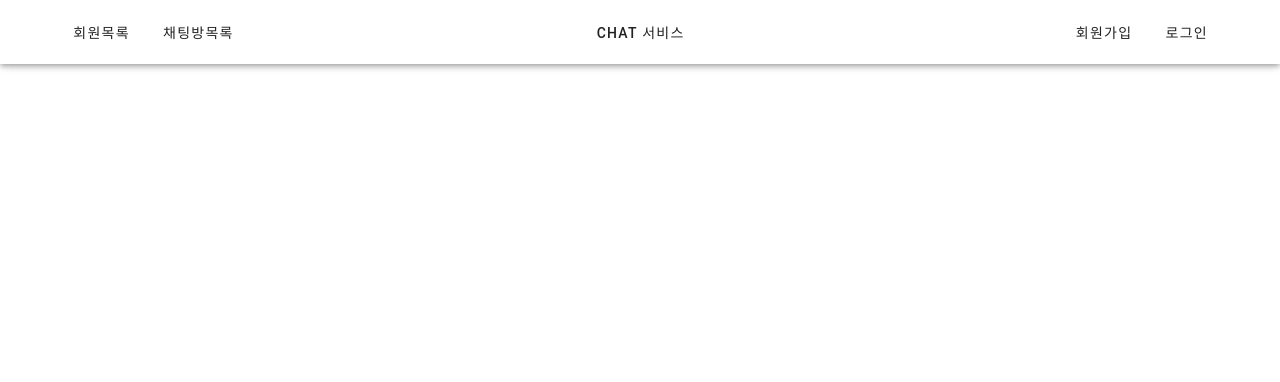
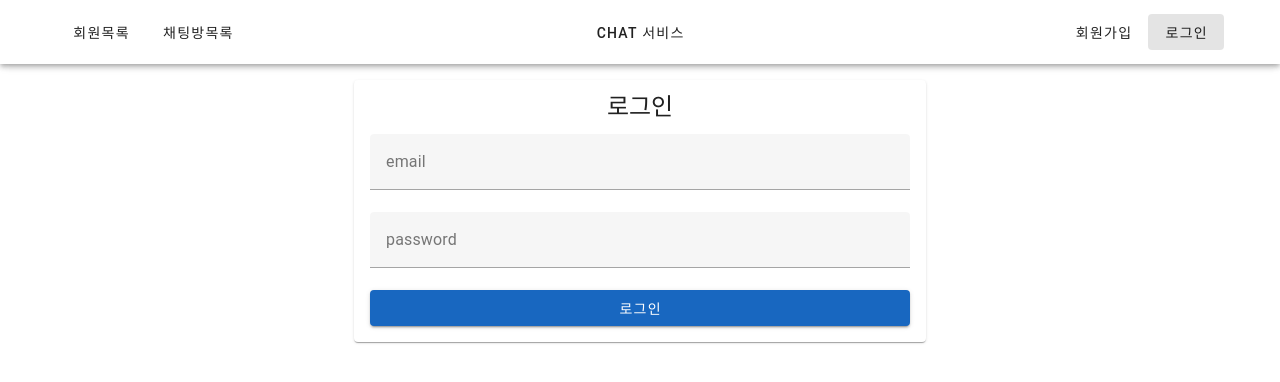
Before and after one commit to TAVEsimsim/haeseung_websocket, a Vue app in the folder chat-front/: page /#/login in a window 1280 px wide. Shown: the top 382 px of the page. Built offline with nearby package versions, Linux system fonts and the light colour scheme.

Commit message:
design : 로그인, 회원목록 페이지

```diff
--- a/chat-front/src/main.js
+++ b/chat-front/src/main.js
@@ -2,10 +2,24 @@ import { createApp } from 'vue'
 import App from './App.vue'
 import vuetify from './plugins/vuetify'
 import router from '@/router/index.js'
-//import axios from 'axios';
+import axios from 'axios';
 
 const app = createApp(App);
 
+axios.interceptors.request.use(
+    config => {
+        const token = localStorage.getItem("token");
+        if(token){
+            config.headers['Authorization'] =  `Bearer ${token}`
+        }
+        return config;
+    },
+    error => {
+        //인터셉터를 무시하고, 사용자의 본래요청인 화면으로 라우팅
+        return Promise.reject(error);
+    }
+
+)
 app.use(router);
 app.use(vuetify);
 app.mount('#app');
--- a/chat-front/src/router/index.js
+++ b/chat-front/src/router/index.js
@@ -1,11 +1,25 @@
 import { createRouter, createWebHashHistory } from "vue-router"
 import MemberCreate from "@/views/MemberCreate.vue"
+import LoginPage from "@/views/LoginPage.vue"
+import MemberList from "@/views/MemberList.vue"
+
+
 
 const routes = [
     {
         path:'/member/create',
         name: 'MemberCreate',
         component: MemberCreate
+    },
+    {
+        path:'/login',
+        name: 'LoginPage',
+        component: LoginPage
+    },
+    {
+        path:'/member/list',
+        name: 'MemberList',
+        component: MemberList
     }
 
 ]
--- /dev/null
+++ b/chat-front/src/views/LoginPage.vue
@@ -0,0 +1,59 @@
+<template>
+    <v-container>
+        <v-row justify="center">
+            <v-col cols="12" sm="4" md="6">
+                <v-card>
+                    <v-card-title class="text-h5 text-center">로그인</v-card-title>
+                    <v-card-text>
+                        <v-form @submit.prevent="doLogin">
+                            <v-text-field
+                            label="email"
+                            v-model="email"
+                            type="email"
+                            required
+                            ></v-text-field>
+
+                            <v-text-field
+                            label="password"
+                            v-model="password"
+                            type="password"
+                            required
+                            >
+                            </v-text-field>
+                            <v-btn type="submit" color="primary" block>로그인</v-btn>
+                        </v-form>
+                    </v-card-text>
+                </v-card>
+            </v-col>
+        </v-row>
+
+    </v-container>
+</template>
+
+<script>
+import axios from 'axios';
+import { jwtDecode } from 'jwt-decode';
+export default{
+    data(){
+        return{
+            email: "",
+            password: "",
+        }
+    },
+    methods:{
+        async doLogin(){
+            const loginData = {email:this.email, password:this.password};
+            const response = await axios.post(`${process.env.VUE_APP_API_BASE_URL}/member/doLogin`, loginData);
+            const token = response.data.token;
+            const role = jwtDecode(token).role;
+            const email = jwtDecode(token).sub;
+            localStorage.setItem("token", token);
+            localStorage.setItem("role", role);
+            localStorage.setItem("email", email);
+            window.location.href="/";
+        }
+    }
+}
+
+
+</script>
--- a/chat-front/src/views/MemberCreate.vue
+++ b/chat-front/src/views/MemberCreate.vue
@@ -57,7 +57,7 @@ export default{
                 password: this.password,
 
             }
-            await axios.post("http://localhost:8080/member/create", data);
+            await axios.post(`${process.env.VUE_APP_API_BASE_URL}/member/create`, data);
             this.$router.push("/");
         }
     }
--- /dev/null
+++ b/chat-front/src/views/MemberList.vue
@@ -0,0 +1,63 @@
+<template>
+    <v-container>
+        <v-row>
+            <v-col>
+                <v-card>
+                    <v-card-title class="text-center text-h5">
+                        회원목록
+                    </v-card-title>
+                    <v-card-text>
+                        <v-table>
+                            <thead>
+                                <tr>
+                                    <th>ID</th>
+                                    <th>이름</th>
+                                    <th>email</th>
+                                    <th>채팅</th>
+                                </tr>
+                            </thead>
+                            <tbody>
+                                <tr v-for="member in memberList" :key="member.id">
+                                    <td>{{member.id}}</td>
+                                    <td>{{member.name}}</td>
+                                    <td>{{member.email}}</td>
+                                    <td>
+                                        <v-btn color="primary" @click="startChat(member.id)">채팅하기</v-btn>
+                                    </td>
+                                </tr>
+                            </tbody>
+                        </v-table>
+                    </v-card-text>
+                </v-card>
+
+            </v-col>
+
+        </v-row>
+
+    </v-container>
+</template>
+
+<script>
+import axios from 'axios';
+export default{
+    data(){
+        return {
+            memberList: []
+        }
+    },
+    async created(){
+        const response = await axios.get(`${process.env.VUE_APP_API_BASE_URL}/member/list`);
+        this.memberList = response.data;
+    },
+    methods:{
+
+        // async startChat(otherMemberId){
+        //     // 기존의 채팅방이 있으면 return받고, 없으면 새롭게 생성된 roomId return.
+        //     const response = await axios.post(`${process.env.VUE_APP_API_BASE_URL}/chat/room/private/create?otherMemberId=${otherMemberId}`);
+        //     const roomId = response.data;
+        //     this.$router.push(`/chatpage/${roomId}`);
+
+        // }
+    }
+}
+</script>
```
Also changed, not shown: 1 other file (tests, documents, lock files or other folders).
